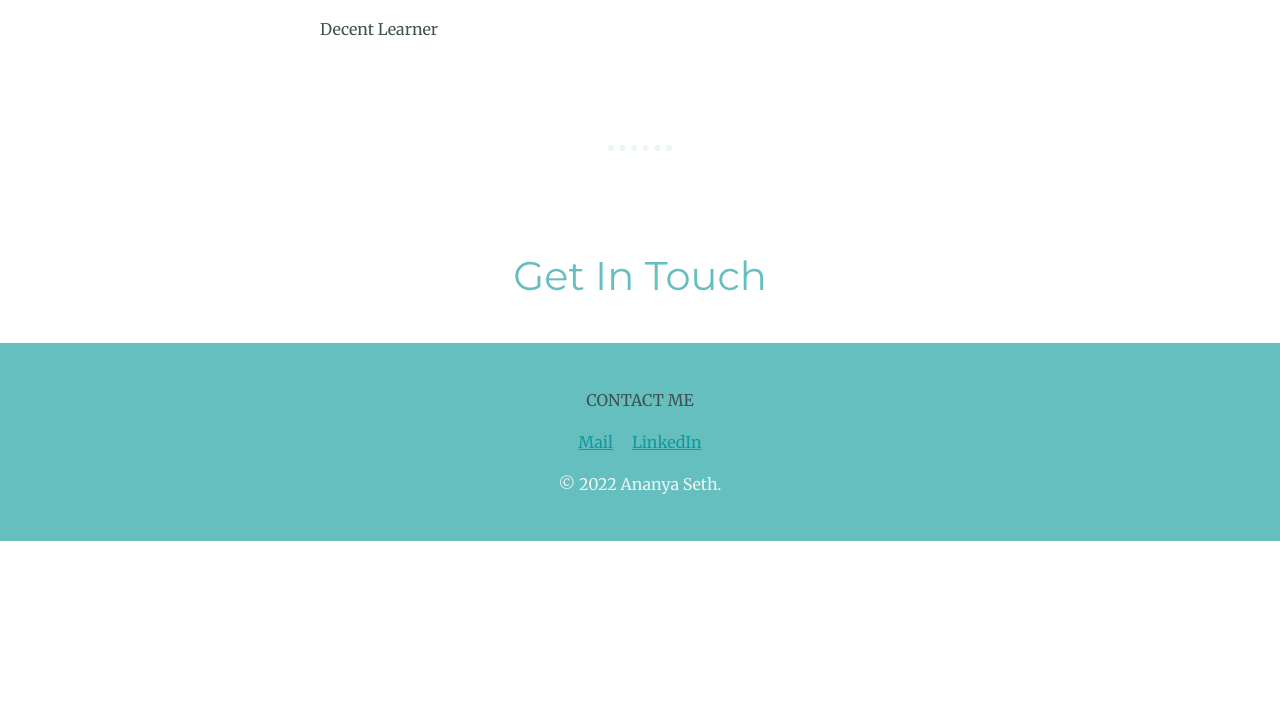
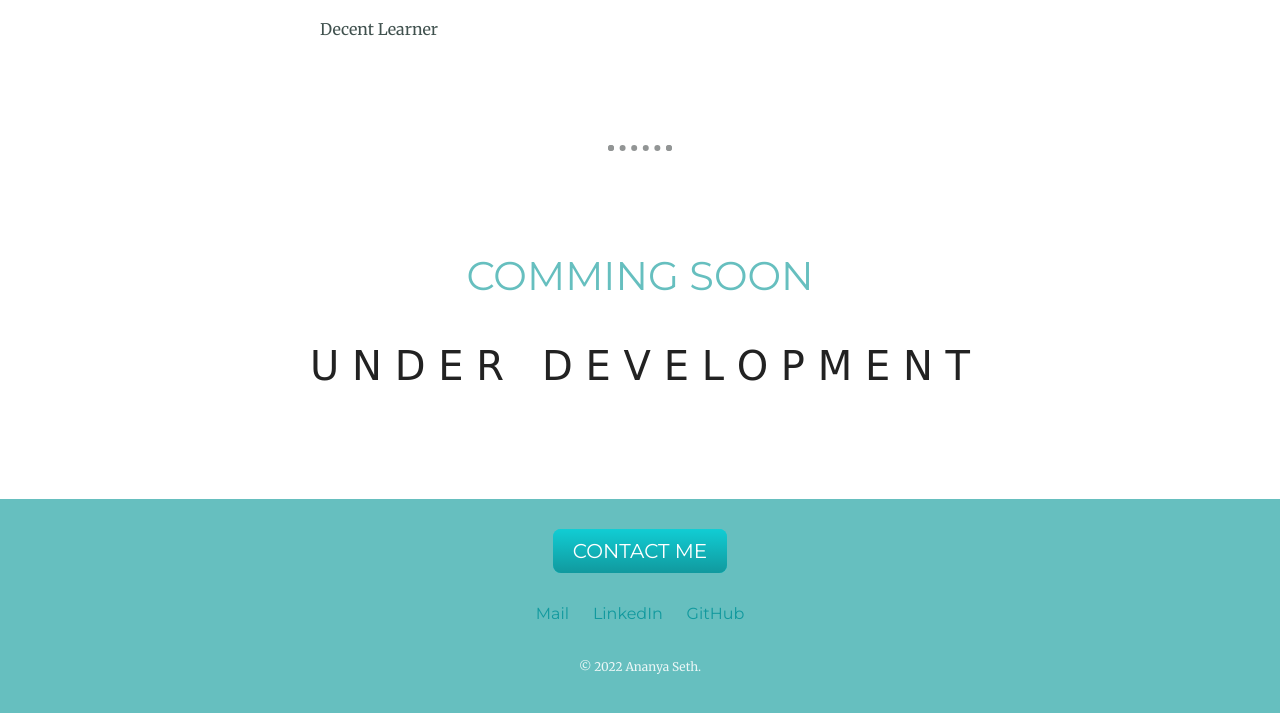
Before and after one commit to ananyasethh/portfolio, a plain HTML site: page index.html in a window 1280 px wide. Shown: the part 2373-3086 px from the top of the page. Before the commit the page ends 2914 px from the top, so only its background shows below. Drawn offline with Linux system fonts and the light colour scheme; a web font is replaced by a local one.

Commit message:
Styled my website

```diff
--- a/CSS/styles.css
+++ b/CSS/styles.css
@@ -28,16 +28,25 @@ h3
   font-family: 'Montserrat', sans-serif;
   color: #11999E;
 }
+
 .top-container
 {
   background-color: #EAF9F5;
   position: relative;
   padding-top: 100px;
 }
+
 .middle-container
 {
   margin:100px 0;
 }
+
+.bottom-container
+{
+  background-color: #66BFBF;
+  padding: 40px 0 10px;
+}
+
 body
 {
   margin:0;
@@ -49,7 +58,7 @@ p
 
 hr
 {
-    border: dotted #EAF6F6 6px;
+    border: dotted #929595 6px;
     border-bottom: none;
     width: 4%;
     margin: 100px auto;
@@ -61,11 +70,13 @@ hr
   margin: 100px auto 100px auto;
   text-align: left;
 }
+
 .code
 {
   float: left;
   margin-right: 30px;
 }
+
 .interpersonal
 {
   float: right;
@@ -74,20 +85,15 @@ hr
 .bottom-cloud
 {
   position: absolute;
-  left: 300px;
+  left: 250px;
   bottom: 300;
 }
+
 .top-cloud
 {
   position: absolute;
   right: 300px;
-  top: 50px;
-}
-footer{
-  background-color: #66BFBF;
-  margin: auto;
-  padding-top:25px;
-  padding-bottom:25px;
+  top: 40px;
 }
 
 .intro
@@ -95,3 +101,50 @@ footer{
   width: 40%;
   margin:auto;
 }
+
+.btn {
+  background: #11cdd4;
+  background-image: -webkit-linear-gradient(top, #11cdd4, #11999e);
+  background-image: -moz-linear-gradient(top, #11cdd4, #11999e);
+  background-image: -ms-linear-gradient(top, #11cdd4, #11999e);
+  background-image: -o-linear-gradient(top, #11cdd4, #11999e);
+  background-image: linear-gradient(to bottom, #11cdd4, #11999e);
+  -webkit-border-radius: 8;
+  -moz-border-radius: 8;
+  border-radius: 8px;
+  font-family: 'Montserrat', sans-serif;
+  color: #ffffff;
+  font-size: 20px;
+  padding: 10px 20px 10px 20px;
+  text-decoration: none;
+}
+
+.btn:hover {
+  background: #30e3cb;
+  background-image: -webkit-linear-gradient(top, #30e3cb, #2bc4ad);
+  background-image: -moz-linear-gradient(top, #30e3cb, #2bc4ad);
+  background-image: -ms-linear-gradient(top, #30e3cb, #2bc4ad);
+  background-image: -o-linear-gradient(top, #30e3cb, #2bc4ad);
+  background-image: linear-gradient(to bottom, #30e3cb, #2bc4ad);
+  text-decoration: none;
+}
+
+a
+{
+  color: #11999E;
+  font-family: 'Montserrat', sans-serif;
+  margin: 20px 10px;
+  text-decoration: none;
+}
+
+a:hover
+{
+  color: #EAF6F6;
+}
+
+.copyright
+{
+  color: #EAF6F6;
+  font-size:0.75rem;
+  padding: 20px 0;
+}
--- a/index.html
+++ b/index.html
@@ -8,6 +8,7 @@
     <link rel="preconnect" href="https://fonts.googleapis.com">
     <link rel="preconnect" href="https://fonts.gstatic.com" crossorigin>
     <link href="https://fonts.googleapis.com/css2?family=Merriweather&family=Montserrat&family=Sacramento&display=swap" rel="stylesheet">
+    <link href="https://fonts.googleapis.com/css2?family=Prosto+One&display=swap" rel="stylesheet">
   </head>
   <body>
     <div class="top-container">
@@ -49,17 +50,19 @@
           <p>Decent Learner</p>
         </div>
       </div>
-      <hr>
+    <hr>
+      <div class="contact-me">
+        <h2>COMMING SOON</h2>
+        <h2 style="font-family: 'Prosto One', cursive; color: #222222">U N D E R &nbsp; D E V E L O P M E N T</h2>
+      </div>
     </div>
-      <div class="contact-me">
-        <h2>Get In Touch</h2>
-      </div>
       <footer>
       <div class="bottom-container">
-      <p>CONTACT ME</p>
-      <a style="color:#11999E;" class="footer-link" href="mailto:sethananya58@gmail.com" target=_blank>Mail</a>&nbsp;&nbsp;&nbsp;&nbsp;
-      <a style="color:#11999E;" class="footer-link" href="https://www.linkedin.com/in/ananya-seth-646099205/">LinkedIn</a>
-      <p style="color:#EAF6f6">© 2022 Ananya Seth.</p>
+      <a class="btn">CONTACT ME</a><br><br><br>
+      <a class="footer-link" href="mailto:sethananya58@gmail.com" target=_blank>Mail</a>
+      <a class="footer-link" href="https://www.linkedin.com/in/ananya-seth-646099205/">LinkedIn</a>
+      <a class="footer-link" href="https://github.com/ananyasethh">GitHub</a>
+      <p class="copyright">© 2022 Ananya Seth.</p>
       </div>
       </footer>
   </body>
```
